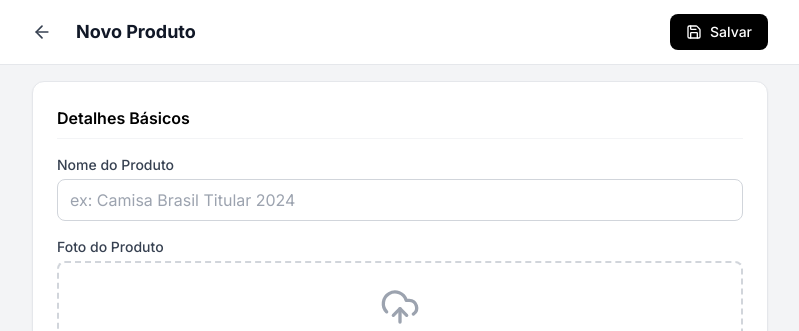
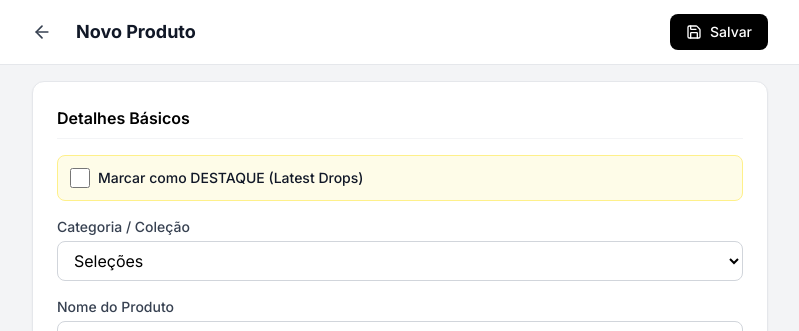
Before and after one commit to boiverde/Pointer, a Next.js app in the folder apps/admin/: page /catalog/new in a window 1280 px wide. Shown: the top 331 px of the page, without its empty margins (240-1039 px from the left). Built offline with nearby package versions, Linux system fonts and the light colour scheme; no server answers.

Commit message:
feat(admin): UI for featured and category fields

```diff
--- a/apps/admin/app/catalog/new/page.tsx
+++ b/apps/admin/app/catalog/new/page.tsx
@@ -36,7 +36,9 @@ export default function CreateProductPage() {
         type: 'HOME', // Enum: HOME, AWAY, etc.
         teamId: '',
         brandId: '',
-        image: ''
+        image: '',
+        category: 'national-teams',
+        isFeatured: false
     });
 
     // Stock Grid State: Maps size -> quantity
@@ -177,6 +179,35 @@ export default function CreateProductPage() {
                 {/* Basic Info Card */}
                 <section className="bg-white rounded-xl border border-gray-200 p-6 shadow-sm space-y-4">
                     <h2 className="font-semibold text-gray-900 border-b border-gray-100 pb-2" style={{ color: 'black' }}>Detalhes Básicos</h2>
+
+                    <div className="flex items-center gap-2 mb-4 p-3 bg-yellow-50 border border-yellow-200 rounded-lg">
+                        <input
+                            type="checkbox"
+                            id="isFeatured"
+                            className="w-5 h-5 rounded border-gray-300 text-black focus:ring-black"
+                            checked={formData.isFeatured}
+                            onChange={e => setFormData({ ...formData, isFeatured: e.target.checked })}
+                        />
+                        <label htmlFor="isFeatured" className="text-sm font-medium text-gray-900 cursor-pointer">
+                            Marcar como DESTAQUE (Latest Drops)
+                        </label>
+                    </div>
+
+                    <div>
+                        <label className="block text-sm font-medium text-gray-700 mb-1" style={{ color: '#374151' }}>Categoria / Coleção</label>
+                        <select
+                            className="w-full px-3 py-2 border border-gray-300 rounded-lg bg-white text-black focus:ring-2 focus:ring-black outline-none"
+                            value={formData.category}
+                            onChange={e => setFormData({ ...formData, category: e.target.value })}
+                            style={{ color: 'black' }}
+                            required
+                        >
+                            <option value="national-teams">Seleções</option>
+                            <option value="clubs">Europa / Clubes</option>
+                            <option value="brasileirao">Brasileirão</option>
+                            <option value="other">Outros</option>
+                        </select>
+                    </div>
 
                     <div>
                         <label className="block text-sm font-medium text-gray-700 mb-1" style={{ color: '#374151' }}>Nome do Produto</label>
```
